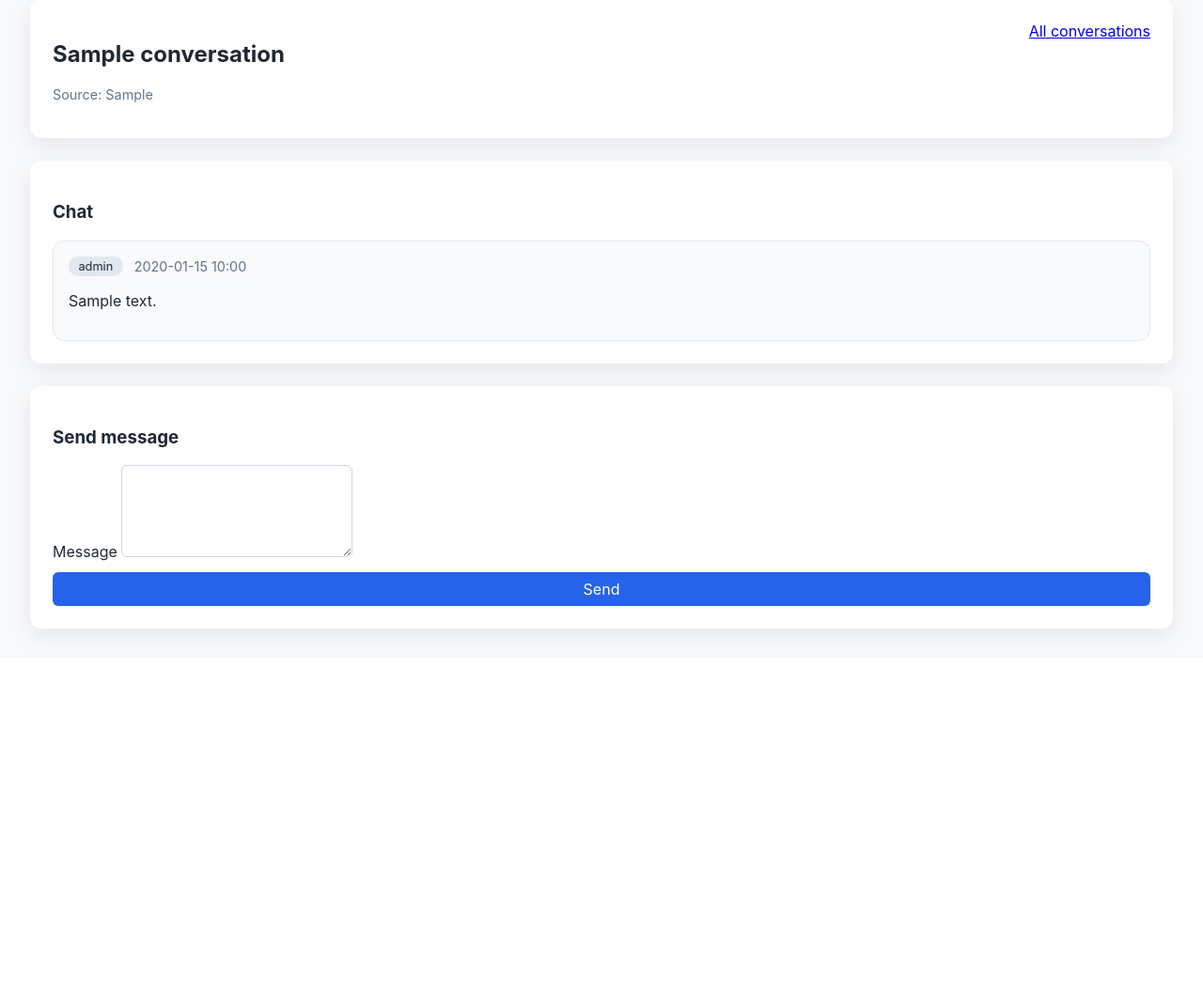
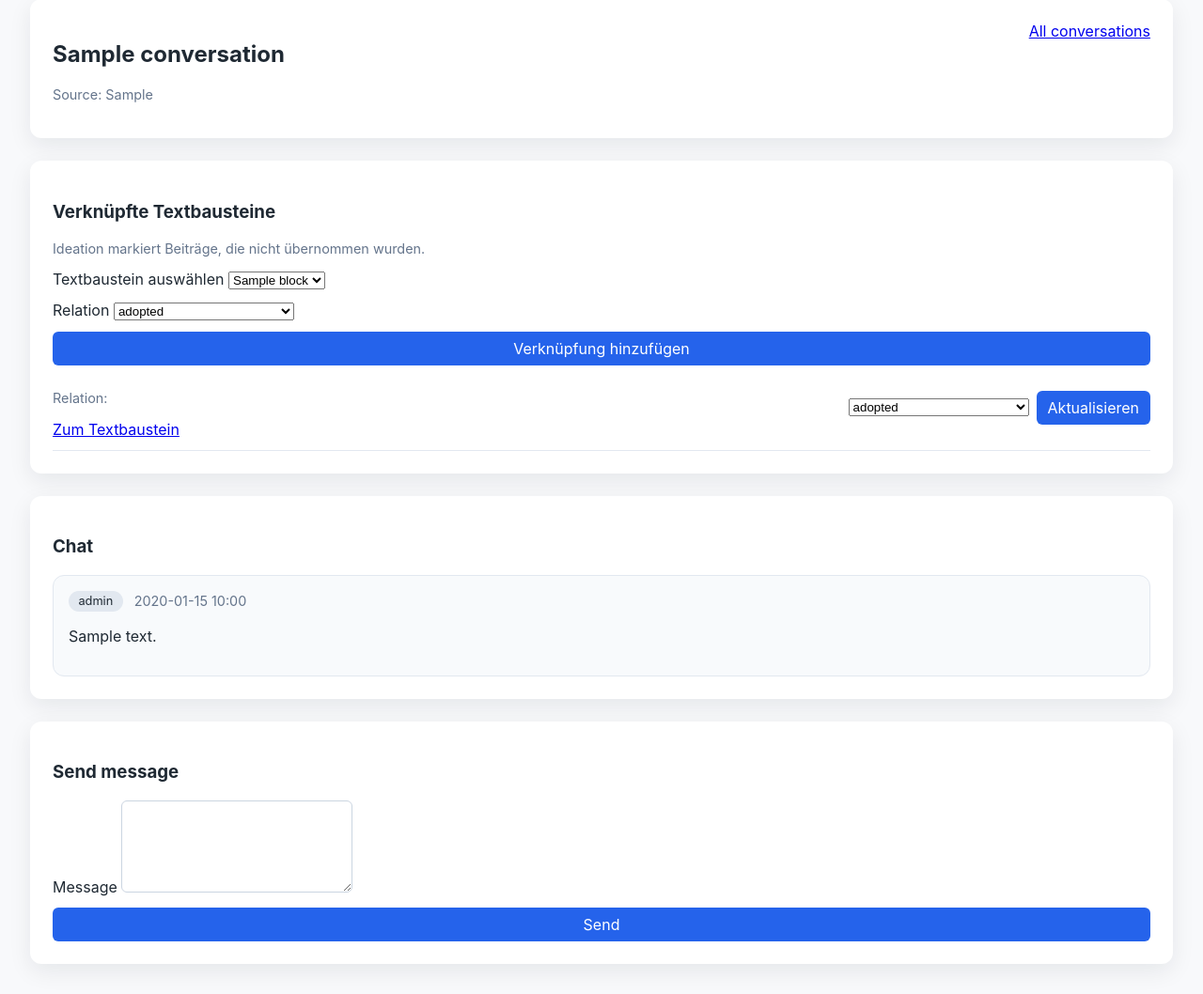
Before and after one commit to david-dd/academicGPT, a FastAPI app: a page that uses templates/conversation_detail.html in a window 1280 px wide. Shown: the part 147-1205 px from the top of the page at 94% size. Before the commit the page ends 830 px from the top, so only its background shows below. Run offline with FastAPI, Linux system fonts and the light colour scheme; tables that the repository leaves empty hold one stand-in row (values such as "Sample post"); some libraries are stand-ins or nearby versions.

Commit message:
AP6 — Verknüpfung “Chat ↔ Textbaustein” + Ideation-Markierung

```diff
--- a/app/main.py
+++ b/app/main.py
@@ -21,6 +21,12 @@ app.mount("/static", StaticFiles(directory="static"), name="static")
 templates = Jinja2Templates(directory="templates")
 
 RELATION_TYPES = ["adopted", "supporting", "ideation", "rejected"]
+RELATION_LABELS = {
+    "adopted": "adopted",
+    "supporting": "supporting",
+    "ideation": "ideation (nicht übernommen)",
+    "rejected": "rejected",
+}
 
 
 def slugify(value: str) -> str:
@@ -86,20 +92,41 @@ def render_conversation_detail(
             "conversation": conversation,
             "turns": turns,
             "error": error,
+            "relation_types": RELATION_TYPES,
+            "relation_labels": RELATION_LABELS,
+            "project_blocks": project.text_blocks,
         },
     )
 
 
 def filter_links(
-    links: list[Link], relation: str | None = None, query: str | None = None
+    links: list[Link],
+    relation: str | None = None,
+    query: str | None = None,
+    db: Session | None = None,
+    project_id: int | None = None,
 ) -> list[Link]:
     filtered = links
     if relation and relation != "all":
         filtered = [link for link in filtered if link.relation == relation]
     if query:
         lowered = query.lower()
+        matched_conversation_ids = {
+            link.conversation.id
+            for link in filtered
+            if lowered in link.conversation.title.lower()
+        }
+        if db and project_id:
+            matches = crud.search_turns_for_project(
+                db, project_id=project_id, query=query
+            )
+            matched_conversation_ids.update(
+                row["conversation_id"] for row in matches
+            )
         filtered = [
-            link for link in filtered if lowered in link.conversation.title.lower()
+            link
+            for link in filtered
+            if link.conversation.id in matched_conversation_ids
         ]
     return filtered
 
@@ -173,6 +200,7 @@ def project_dashboard(project_slug: str, request: Request, db: Session = Depends
             "projects": projects,
             "stats": stats,
             "has_key": has_key,
+            "relation_labels": RELATION_LABELS,
         },
     )
 
@@ -259,7 +287,13 @@ def list_blocks(
     link_relation = "all"
     link_query = ""
     filtered_links = (
-        filter_links(selected_block.links, link_relation, link_query)
+        filter_links(
+            selected_block.links,
+            link_relation,
+            link_query,
+            db=db,
+            project_id=project.id,
+        )
         if selected_block
         else []
     )
@@ -276,6 +310,7 @@ def list_blocks(
             "link_relation": link_relation,
             "link_query": link_query,
             "relation_types": RELATION_TYPES,
+            "relation_labels": RELATION_LABELS,
             "project_conversations": project.conversations,
         },
     )
@@ -294,7 +329,13 @@ def block_detail(
     block = get_block_or_404(db, project, block_id)
     link_relation = relation or "all"
     link_query = q or ""
-    filtered_links = filter_links(block.links, link_relation, link_query)
+    filtered_links = filter_links(
+        block.links,
+        link_relation,
+        link_query,
+        db=db,
+        project_id=project.id,
+    )
     context = {
         "request": request,
         "project": project,
@@ -303,6 +344,7 @@ def block_detail(
         "link_relation": link_relation,
         "link_query": link_query,
         "relation_types": RELATION_TYPES,
+        "relation_labels": RELATION_LABELS,
         "project_conversations": project.conversations,
     }
     if request.headers.get("HX-Request"):
@@ -367,7 +409,13 @@ def block_links(
     block = get_block_or_404(db, project, block_id)
     link_relation = relation or "all"
     link_query = q or ""
-    filtered_links = filter_links(block.links, link_relation, link_query)
+    filtered_links = filter_links(
+        block.links,
+        link_relation,
+        link_query,
+        db=db,
+        project_id=project.id,
+    )
     context = {
         "request": request,
         "project": project,
@@ -376,6 +424,7 @@ def block_links(
         "link_relation": link_relation,
         "link_query": link_query,
         "relation_types": RELATION_TYPES,
+        "relation_labels": RELATION_LABELS,
         "project_conversations": project.conversations,
     }
     if request.headers.get("HX-Request"):
@@ -482,6 +531,47 @@ def conversation_detail(
     project = get_project_by_slug_or_404(db, project_slug)
     conversation = get_conversation_or_404(db, project, conversation_id)
     return render_conversation_detail(request, project, conversation, db)
+
+
+@app.post("/p/{project_slug}/conversations/{conversation_id}/links")
+def add_conversation_link(
+    project_slug: str,
+    conversation_id: int,
+    block_id: int = Form(...),
+    relation: str = Form(...),
+    db: Session = Depends(get_db),
+):
+    project = get_project_by_slug_or_404(db, project_slug)
+    conversation = get_conversation_or_404(db, project, conversation_id)
+    block = get_block_or_404(db, project, block_id)
+    if relation not in RELATION_TYPES:
+        raise HTTPException(status_code=400, detail="Invalid relation type")
+    crud.create_link(db, text_block=block, conversation=conversation, relation=relation)
+    return RedirectResponse(
+        url=f"/p/{project.slug}/conversations/{conversation.id}", status_code=303
+    )
+
+
+@app.post("/p/{project_slug}/conversations/{conversation_id}/links/{link_id}")
+def update_conversation_link(
+    project_slug: str,
+    conversation_id: int,
+    link_id: int,
+    relation: str = Form(...),
+    db: Session = Depends(get_db),
+):
+    project = get_project_by_slug_or_404(db, project_slug)
+    conversation = get_conversation_or_404(db, project, conversation_id)
+    link = db.get(Link, link_id)
+    if not link or link.conversation_id != conversation.id:
+        raise HTTPException(status_code=404, detail="Link not found")
+    if relation not in RELATION_TYPES:
+        raise HTTPException(status_code=400, detail="Invalid relation type")
+    link.relation = relation
+    db.commit()
+    return RedirectResponse(
+        url=f"/p/{project.slug}/conversations/{conversation.id}", status_code=303
+    )
 
 
 @app.post("/p/{project_slug}/conversations/{conversation_id}/messages")
--- a/templates/conversation_detail.html
+++ b/templates/conversation_detail.html
@@ -10,6 +10,63 @@
       <a href="/p/{{ project.slug }}/conversations">All conversations</a>
     </div>
   </div>
+</section>
+
+<section class="card">
+  <div class="split">
+    <div>
+      <h3>Verknüpfte Textbausteine</h3>
+      <p class="muted">Ideation markiert Beiträge, die nicht übernommen wurden.</p>
+    </div>
+  </div>
+  {% if project_blocks %}
+    <form method="post" action="/p/{{ project.slug }}/conversations/{{ conversation.id }}/links" class="form-grid">
+      <label>
+        Textbaustein auswählen
+        <select name="block_id" required>
+          {% for block in project_blocks %}
+            <option value="{{ block.id }}">{{ block.title }}</option>
+          {% endfor %}
+        </select>
+      </label>
+      <label>
+        Relation
+        <select name="relation" required>
+          {% for relation in relation_types %}
+            <option value="{{ relation }}">{{ relation_labels[relation] }}</option>
+          {% endfor %}
+        </select>
+      </label>
+      <button type="submit">Verknüpfung hinzufügen</button>
+    </form>
+  {% else %}
+    <p class="muted">Keine Textbausteine vorhanden, um diese Konversation zuzuordnen.</p>
+  {% endif %}
+  {% if conversation.links %}
+    <ul class="list">
+      {% for link in conversation.links %}
+        <li class="list-item">
+          <div>
+            <strong>{{ link.text_block.title }}</strong>
+            <p class="muted">Relation: {{ relation_labels[link.relation] }}</p>
+            <a href="/p/{{ project.slug }}/blocks/{{ link.text_block.id }}">Zum Textbaustein</a>
+          </div>
+          <form method="post" action="/p/{{ project.slug }}/conversations/{{ conversation.id }}/links/{{ link.id }}" class="form-inline">
+            <select name="relation">
+              {% for relation in relation_types %}
+                <option value="{{ relation }}" {% if link.relation == relation %}selected{% endif %}>
+                  {{ relation_labels[relation] }}
+                </option>
+              {% endfor %}
+            </select>
+            <button type="submit">Aktualisieren</button>
+          </form>
+        </li>
+      {% endfor %}
+    </ul>
+  {% else %}
+    <p class="muted">Noch keine Textbausteine verknüpft.</p>
+  {% endif %}
 </section>
 
 <section class="card">
--- a/templates/project_dashboard.html
+++ b/templates/project_dashboard.html
@@ -64,7 +64,7 @@
               <div class="split">
                 <div>
                   <strong>{{ link.conversation.title }}</strong>
-                  <span class="muted">({{ link.relation }})</span>
+                  <span class="muted">({{ relation_labels[link.relation] }})</span>
                   <p class="muted">Turns: {{ link.conversation.turns | length }}</p>
                 </div>
                 <span class="pill">{{ link.conversation.source }}</span>
```
Also changed, not shown: templates/text_blocks/links.html (+5 -5 lines).
